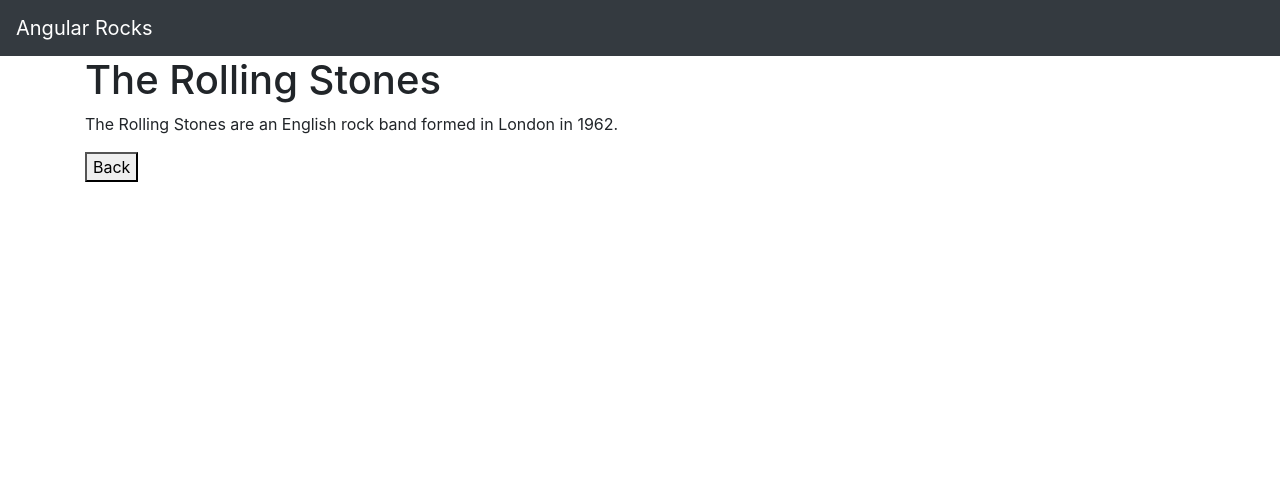
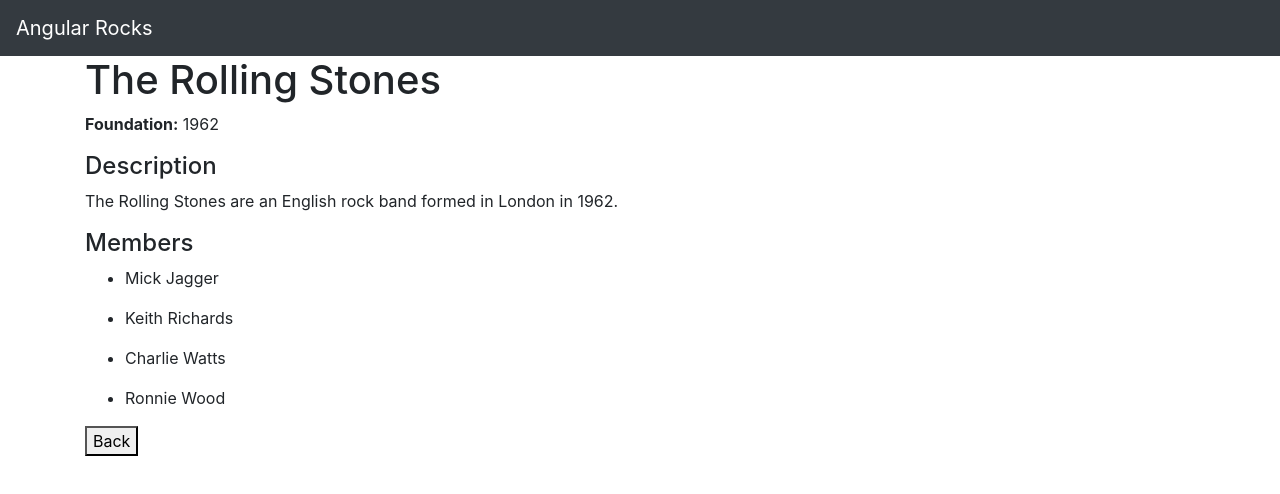
Before and after one commit to aruvaro88/angular-kub, an Angular app: page /details/1 in a window 1280 px wide. Shown: the top 494 px of the page. Built offline with nearby package versions, Linux system fonts and the light colour scheme.

Commit message:
refactor details html

```diff
--- a/src/app/components/band-details/band-details.component.html
+++ b/src/app/components/band-details/band-details.component.html
@@ -1,7 +1,13 @@
 <div class="container">
   <div *ngIf="band">
     <h1>{{band.name}}</h1>
+    <p><strong>Foundation:</strong> {{band.foundation}}</p>
+    <h4>Description</h4>
     <p>{{band.description}}</p>
+    <h4>Members</h4>
+    <ul *ngFor="let member of band.members">
+      <li>{{member}}</li>
+    </ul>
   </div>
   <button (click)="goBack()">Back</button>
 </div>
--- a/src/app/components/navbar/navbar.component.html
+++ b/src/app/components/navbar/navbar.component.html
@@ -1,5 +1,5 @@
 <nav class="navbar navbar-dark bg-dark">
-  <a class="navbar-brand" href="#">
+  <a class="navbar-brand" routerLink="">
     Angular Rocks
   </a>
 </nav>
```
